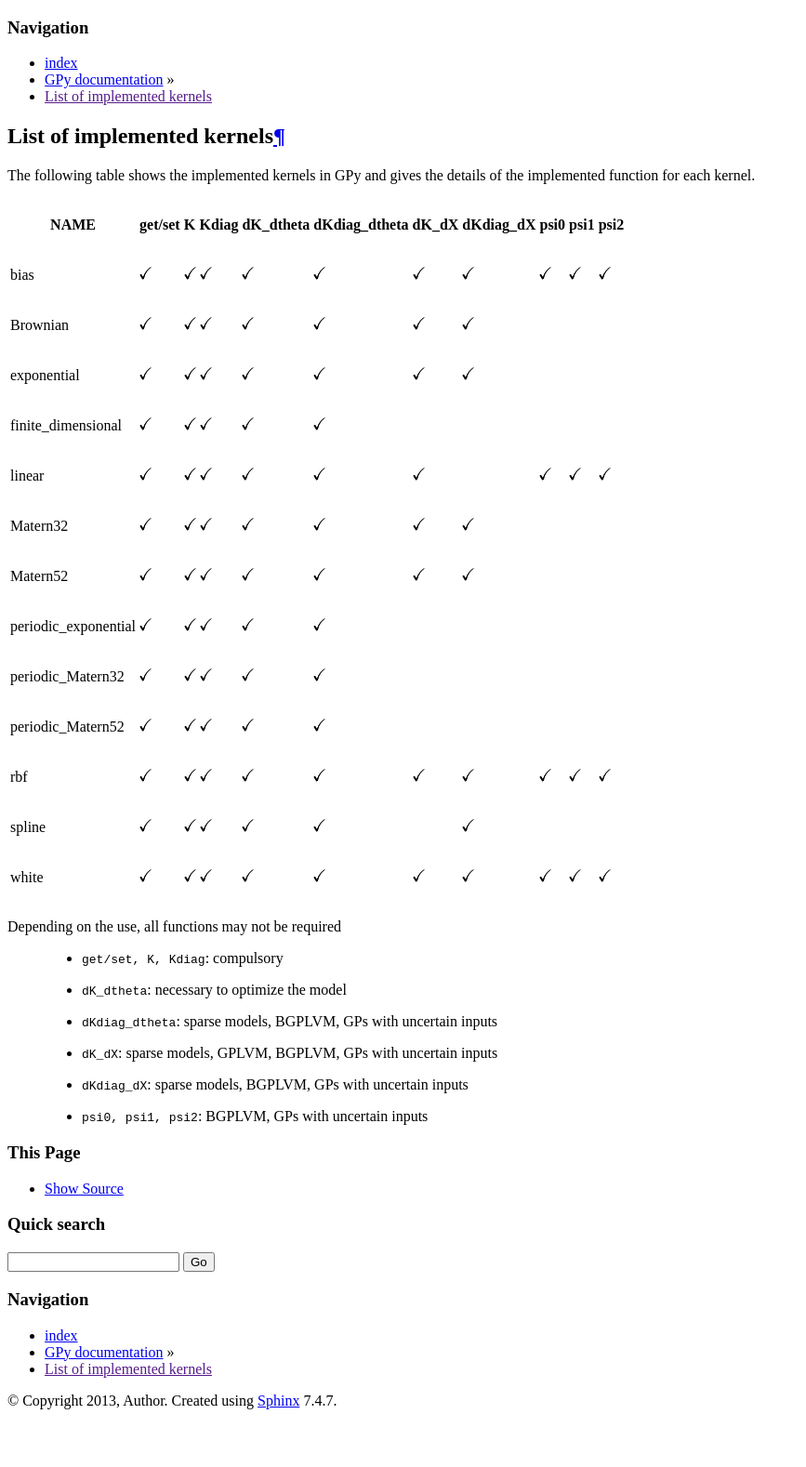
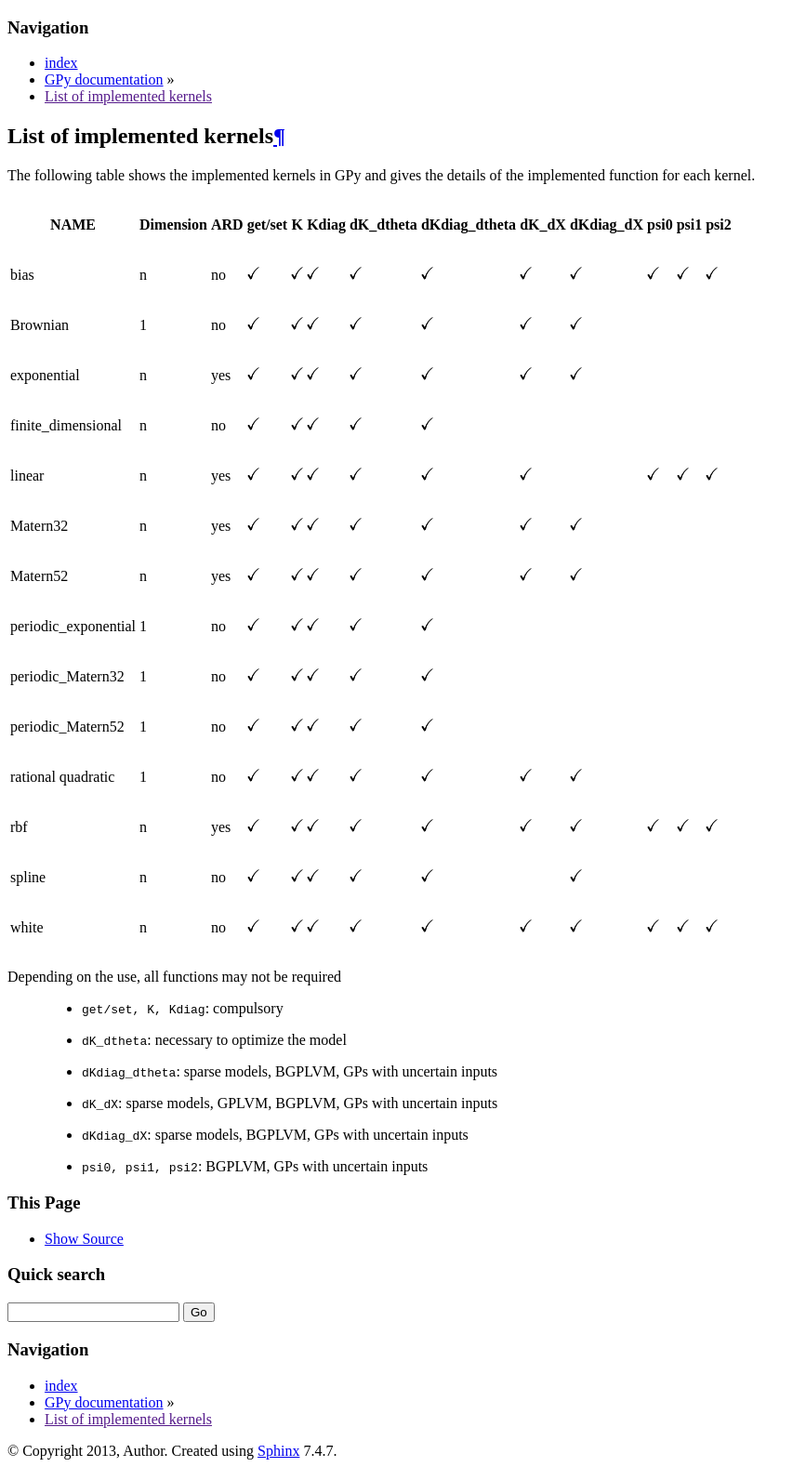
Before and after one commit to SheffieldML/GPy, a Sphinx documentation site: the page built from doc/kernel_implementation.rst, in a window 1280 px wide. Shown: the whole page at 93% size, without its empty margins (0-867 px from the left). Built offline with Sphinx 7.4.7, drawn with Linux system fonts in a browser that asks for light colours; formulas are drawn with MathJax 3; before the commit the page ends 1524 px from its top, so only the background shows below that.

Commit message:
updated list of implemented kernels in the documentation

```diff
--- a/doc/kernel_implementation.rst
+++ b/doc/kernel_implementation.rst
@@ -5,35 +5,37 @@ List of implemented kernels
 
 The following table shows the implemented kernels in GPy and gives the details of the implemented function for each kernel.
 
-====================  ===========  ======  ======= =========== =============== ======= =========== ====== ====== =======
-NAME                  get/set      K       Kdiag   dK_dtheta   dKdiag_dtheta   dK_dX   dKdiag_dX   psi0   psi1   psi2
-====================  ===========  ======  ======= =========== =============== ======= =========== ====== ====== =======
-bias                  |tick|       |tick|  |tick|  |tick|      |tick|          |tick|  |tick|      |tick| |tick| |tick|
---------------------  -----------  ------  ------- ----------- --------------- ------- ----------- ------ ------ -------
-Brownian              |tick|       |tick|  |tick|  |tick|      |tick|          |tick|  |tick|
---------------------  -----------  ------  ------- ----------- --------------- ------- ----------- ------ ------ -------
-exponential           |tick|       |tick|  |tick|  |tick|      |tick|          |tick|  |tick|
---------------------  -----------  ------  ------- ----------- --------------- ------- ----------- ------ ------ -------
-finite_dimensional    |tick|       |tick|  |tick|  |tick|      |tick|
---------------------  -----------  ------  ------- ----------- --------------- ------- ----------- ------ ------ -------
-linear                |tick|       |tick|  |tick|  |tick|      |tick|          |tick|              |tick| |tick| |tick|
---------------------  -----------  ------  ------- ----------- --------------- ------- ----------- ------ ------ -------
-Matern32              |tick|       |tick|  |tick|  |tick|      |tick|          |tick|  |tick|
---------------------  -----------  ------  ------- ----------- --------------- ------- ----------- ------ ------ -------
-Matern52              |tick|       |tick|  |tick|  |tick|      |tick|          |tick|  |tick|
---------------------  -----------  ------  ------- ----------- --------------- ------- ----------- ------ ------ -------
-periodic_exponential  |tick|       |tick|  |tick|  |tick|      |tick|
---------------------  -----------  ------  ------- ----------- --------------- ------- ----------- ------ ------ -------
-periodic_Matern32     |tick|       |tick|  |tick|  |tick|      |tick|
---------------------  -----------  ------  ------- ----------- --------------- ------- ----------- ------ ------ -------
-periodic_Matern52     |tick|       |tick|  |tick|  |tick|      |tick|
---------------------  -----------  ------  ------- ----------- --------------- ------- ----------- ------ ------ -------
-rbf                   |tick|       |tick|  |tick|  |tick|      |tick|          |tick|  |tick|      |tick| |tick| |tick|
---------------------  -----------  ------  ------- ----------- --------------- ------- ----------- ------ ------ -------
-spline                |tick|       |tick|  |tick|  |tick|      |tick|                  |tick|
---------------------  -----------  ------  ------- ----------- --------------- ------- ----------- ------ ------ -------
-white                 |tick|       |tick|  |tick|  |tick|      |tick|          |tick|  |tick|      |tick| |tick| |tick|
-====================  ===========  ======  ======= =========== =============== ======= =========== ====== ====== =======
+==================== =========== =====  ===========  ======  ======= =========== =============== ======= =========== ====== ====== =======
+NAME                  Dimension   ARD   get/set      K       Kdiag   dK_dtheta   dKdiag_dtheta   dK_dX   dKdiag_dX   psi0   psi1   psi2
+==================== =========== =====  ===========  ======  ======= =========== =============== ======= =========== ====== ====== =======
+bias                 n           no     |tick|       |tick|  |tick|  |tick|      |tick|          |tick|  |tick|      |tick| |tick| |tick|
+-------------------- ----------- -----  -----------  ------  ------- ----------- --------------- ------- ----------- ------ ------ -------
+Brownian             1           no     |tick|       |tick|  |tick|  |tick|      |tick|          |tick|  |tick|
+-------------------- ----------- -----  -----------  ------  ------- ----------- --------------- ------- ----------- ------ ------ -------
+exponential          n           yes    |tick|       |tick|  |tick|  |tick|      |tick|          |tick|  |tick|
+-------------------- ----------- -----  -----------  ------  ------- ----------- --------------- ------- ----------- ------ ------ -------
+finite_dimensional   n           no     |tick|       |tick|  |tick|  |tick|      |tick|
+-------------------- ----------- -----  -----------  ------  ------- ----------- --------------- ------- ----------- ------ ------ -------
+linear               n           yes    |tick|       |tick|  |tick|  |tick|      |tick|          |tick|              |tick| |tick| |tick|
+-------------------- ----------- -----  -----------  ------  ------- ----------- --------------- ------- ----------- ------ ------ -------
+Matern32             n           yes    |tick|       |tick|  |tick|  |tick|      |tick|          |tick|  |tick|
+-------------------- ----------- -----  -----------  ------  ------- ----------- --------------- ------- ----------- ------ ------ -------
+Matern52             n           yes    |tick|       |tick|  |tick|  |tick|      |tick|          |tick|  |tick|
+-------------------- ----------- -----  -----------  ------  ------- ----------- --------------- ------- ----------- ------ ------ -------
+periodic_exponential 1           no     |tick|       |tick|  |tick|  |tick|      |tick|
+-------------------- ----------- -----  -----------  ------  ------- ----------- --------------- ------- ----------- ------ ------ -------
+periodic_Matern32    1           no     |tick|       |tick|  |tick|  |tick|      |tick|
+-------------------- ----------- -----  -----------  ------  ------- ----------- --------------- ------- ----------- ------ ------ -------
+periodic_Matern52    1           no     |tick|       |tick|  |tick|  |tick|      |tick|
+-------------------- ----------- -----  -----------  ------  ------- ----------- --------------- ------- ----------- ------ ------ -------
+rational quadratic   1           no     |tick|       |tick|  |tick|  |tick|      |tick|          |tick|  |tick|
+-------------------- ----------- -----  -----------  ------  ------- ----------- --------------- ------- ----------- ------ ------ -------
+rbf                  n           yes    |tick|       |tick|  |tick|  |tick|      |tick|          |tick|  |tick|      |tick| |tick| |tick|
+-------------------- ----------- -----  -----------  ------  ------- ----------- --------------- ------- ----------- ------ ------ -------
+spline               n           no     |tick|       |tick|  |tick|  |tick|      |tick|                  |tick|
+-------------------- ----------- -----  -----------  ------  ------- ----------- --------------- ------- ----------- ------ ------ -------
+white                n           no     |tick|       |tick|  |tick|  |tick|      |tick|          |tick|  |tick|      |tick| |tick| |tick|
+==================== =========== =====  ===========  ======  ======= =========== =============== ======= =========== ====== ====== =======
 
 Depending on the use, all functions may not be required
 
--- a/doc/tuto_kernel_overview.rst
+++ b/doc/tuto_kernel_overview.rst
@@ -39,7 +39,7 @@ return::
 Implemented kernels
 ===================
 
-Many kernels are already implemented in GPy. A comprehensive list can be found `here <kernel_implementation.html>`_ and the following figure gives a summary of most of them:
+Many kernels are already implemented in GPy. The following figure gives a summary of most of them (a comprehensive list can be list can be found `here <kernel_implementation.html>`_):
 
 .. figure::  Figures/tuto_kern_overview_allkern.png
     :align:  center
```
